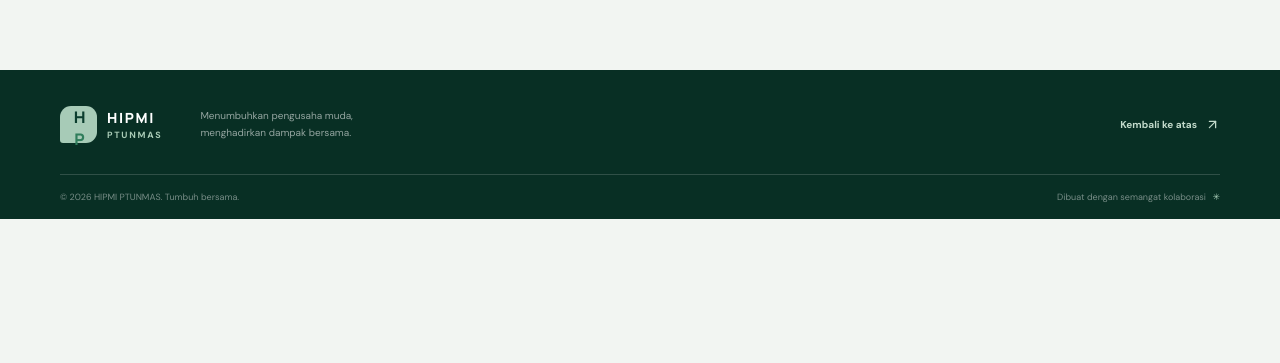
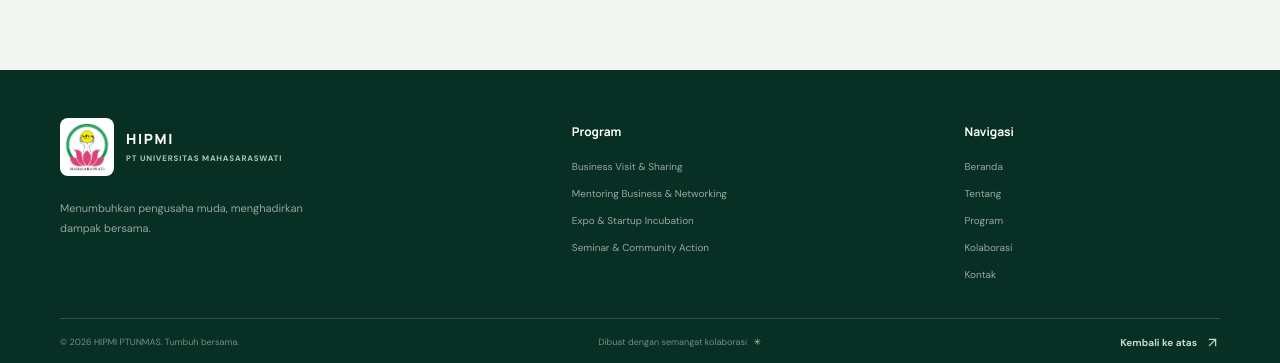
Before and after one commit to IndraMahayana/hipmiptunmas, a React (Vite) app: page / in a window 1280 px wide. Shown: the part 3841-4204 px from the top of the page. Before the commit the page ends 4060 px from the top, so only its background shows below. Built offline with nearby package versions, Linux system fonts and the light colour scheme.

Commit message:
Fix Footer

```diff
--- a/src/components/Footer.jsx
+++ b/src/components/Footer.jsx
@@ -4,23 +4,39 @@ export default function Footer() {
   return (
     <footer className="footer">
       <div className="shell footer-main">
+        <div className="footer-branding">
           <a className="brand brand-footer" href="#beranda">
-          <span className="brand-mark">
-            H<span>P</span>
-          </span>
+            <img
+              className="brand-logo footer-logo"
+              src="/logo.png"
+              alt="Logo HIPMI PT Universitas Mahasaraswati"
+            />
             <span className="brand-copy">
               <strong>HIPMI</strong>
-            <small>PTUNMAS</small>
+              <small>PT UNIVERSITAS MAHASARASWATI</small>
             </span>
           </a>
-        <p>
-          Menumbuhkan pengusaha muda,
-          <br />
-          menghadirkan dampak bersama.
+          <p className="footer-description">
+            Menumbuhkan pengusaha muda, menghadirkan dampak bersama.
           </p>
-        <a className="footer-top" href="#beranda">
-          Kembali ke atas <ArrowUpRight size={15} />
-        </a>
+        </div>
+
+        <nav className="footer-links" aria-label="Program HIPMI PTUNMAS">
+          <h2>Program</h2>
+          <a href="#program">Business Visit &amp; Sharing</a>
+          <a href="#program">Mentoring Business &amp; Networking</a>
+          <a href="#program">Expo &amp; Startup Incubation</a>
+          <a href="#program">Seminar &amp; Community Action</a>
+        </nav>
+
+        <nav className="footer-links" aria-label="Navigasi footer">
+          <h2>Navigasi</h2>
+          <a href="#beranda">Beranda</a>
+          <a href="#tentang">Tentang</a>
+          <a href="#program">Program</a>
+          <a href="#partner">Kolaborasi</a>
+          <a href="#kontak">Kontak</a>
+        </nav>
       </div>
       <div className="shell footer-bottom">
         <span>© {new Date().getFullYear()} HIPMI PTUNMAS. Tumbuh bersama.</span>
@@ -28,6 +44,9 @@ export default function Footer() {
           Dibuat dengan semangat kolaborasi{" "}
           <span className="footer-heart">✳</span>
         </span>
+        <a className="footer-top" href="#beranda">
+          Kembali ke atas <ArrowUpRight size={15} />
+        </a>
       </div>
     </footer>
   );
--- a/src/index.css
+++ b/src/index.css
@@ -1046,32 +1046,68 @@ button {
 .footer {
   background: #082f24;
   color: white;
-  padding: 36px 0 0;
+  padding: 48px 0 0;
 }
 .footer-main {
-  display: flex;
-  align-items: center;
-  padding-bottom: 31px;
+  display: grid;
+  grid-template-columns: 1.35fr 1fr 0.75fr;
+  gap: 52px;
+  padding-bottom: 36px;
   border-bottom: 1px solid rgba(255, 255, 255, 0.16);
 }
-.brand-footer .brand-mark {
-  background: #a7cbb7;
-  color: var(--forest);
+.footer-branding {
+  max-width: 340px;
 }
-.brand-footer .brand-mark span {
-  color: var(--green);
+.brand-footer {
+  gap: 12px;
+}
+.footer-logo {
+  width: 54px;
+  height: 58px;
+  padding: 3px;
+  border-radius: 8px;
+  background: white;
+}
+.brand-footer .brand-copy strong {
+  color: white;
 }
 .brand-footer .brand-copy small {
+  max-width: 190px;
   color: #a9cbb6;
+  font-size: 8px;
+  letter-spacing: 0.1em;
+  line-height: 1.5;
 }
-.footer-main > p {
+.footer-description {
   color: rgba(255, 255, 255, 0.57);
+  max-width: 280px;
+  margin: 18px 0;
+  font-size: 11px;
+  line-height: 1.8;
+}
+.footer-links {
+  display: flex;
+  flex-direction: column;
+  align-items: flex-start;
+  gap: 12px;
+}
+.footer-links h2 {
+  margin: 5px 0 7px;
+  color: white;
+  font:
+    700 12px "Manrope",
+    sans-serif;
+}
+.footer-links a {
+  color: rgba(255, 255, 255, 0.58);
   font-size: 10px;
-  line-height: 1.7;
-  margin: 0 0 0 38px;
+  line-height: 1.5;
+  transition: color 0.2s;
+}
+.footer-links a:hover {
+  color: #c2dacb;
 }
 .footer-top {
-  margin-left: auto;
   display: flex;
   align-items: center;
   gap: 8px;
@@ -1084,7 +1120,9 @@ button {
 }
 .footer-bottom {
   display: flex;
+  align-items: center;
   justify-content: space-between;
+  gap: 18px;
   padding: 16px 0;
   color: rgba(255, 255, 255, 0.45);
   font-size: 9px;
@@ -1397,16 +1435,14 @@ button {
     height: 260px;
   }
   .footer-main {
-    flex-wrap: wrap;
-    gap: 16px;
+    grid-template-columns: 1fr 1fr;
+    gap: 28px 20px;
   }
-  .footer-main > p {
-    margin-left: auto;
+  .footer-branding {
+    grid-column: 1/-1;
   }
   .footer-top {
-    flex-basis: 100%;
-    padding-top: 10px;
-    border-top: 1px solid rgba(255, 255, 255, 0.12);
+    margin-left: 0;
   }
   .footer-bottom {
     gap: 10px;
```
Lines whose indentation alone changed are shown as unchanged.
